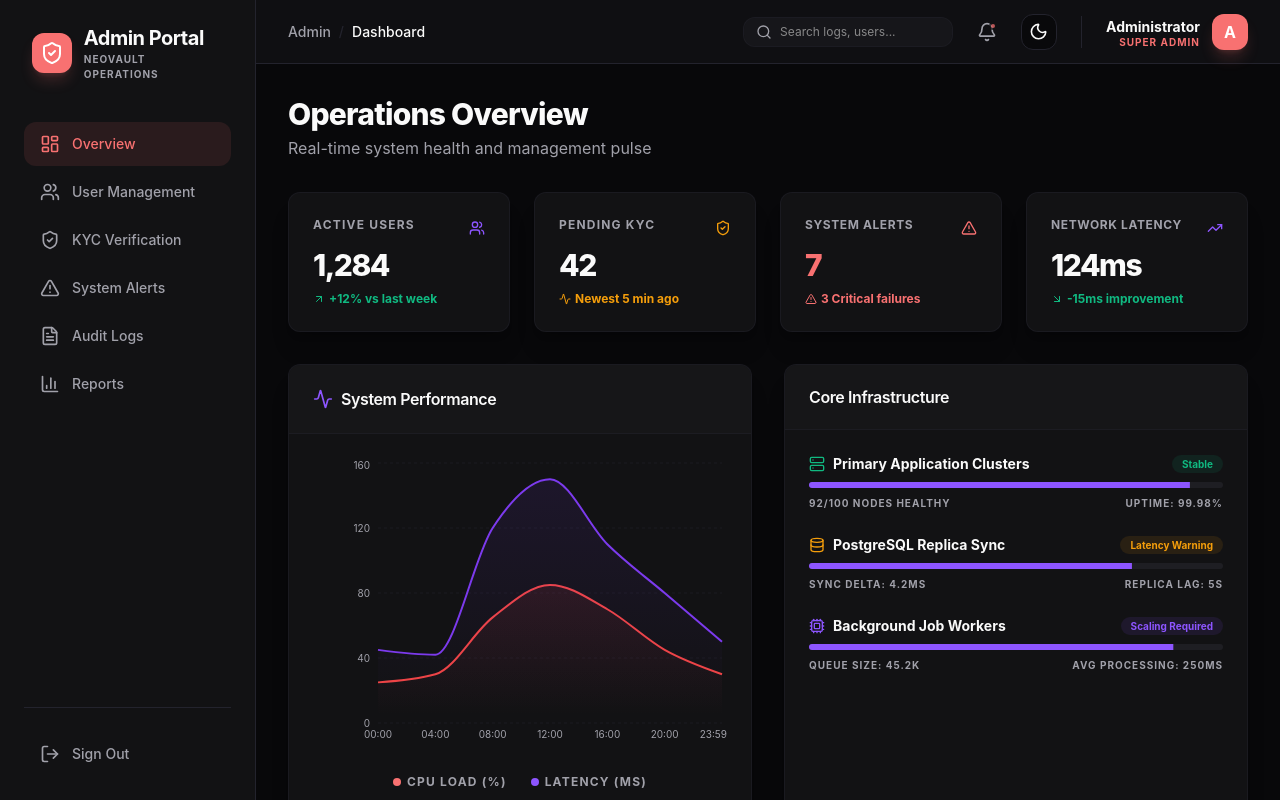
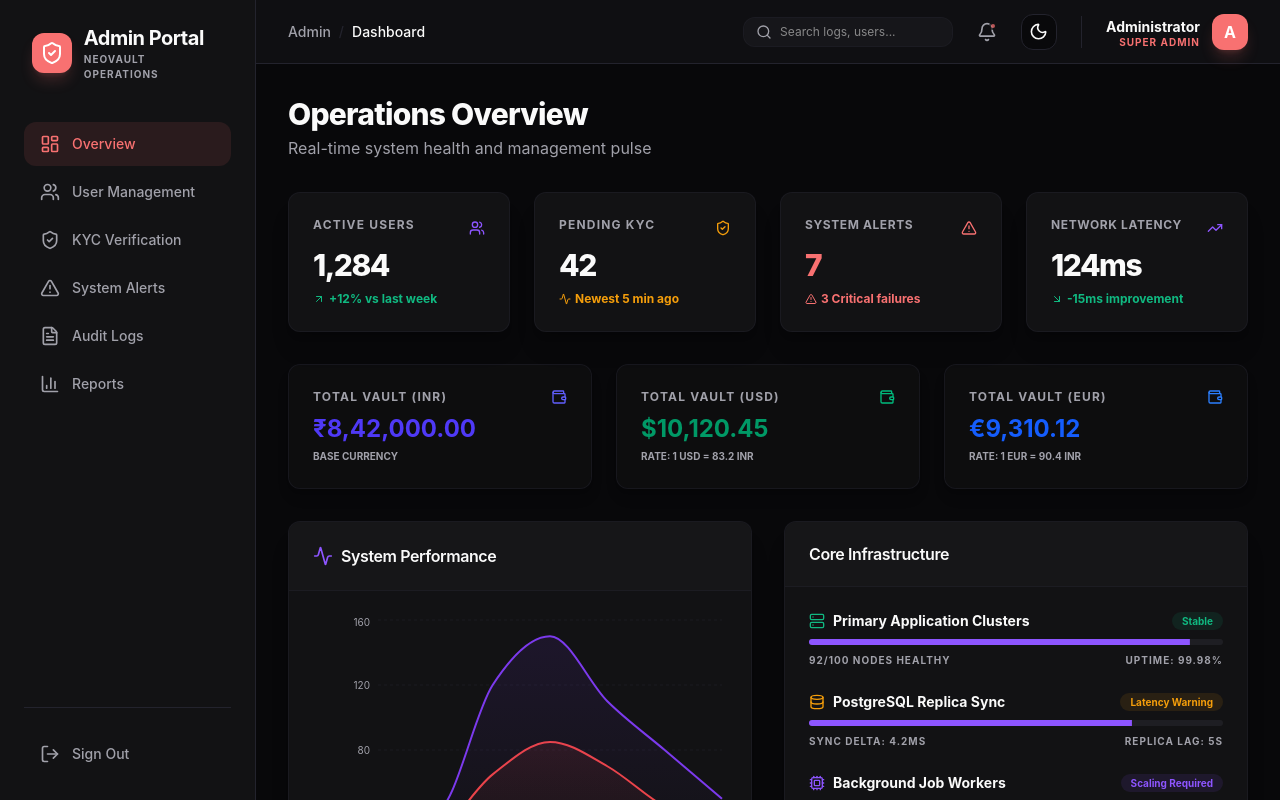
Before and after one commit to Navaneethasggs/modern-digital-banking-jan-26, a React (Vite) app in the folder client/: page /admin/dashboard in a window 1280 px wide. Built offline with nearby package versions, Linux system fonts and the light colour scheme.

Commit message:
Update AdminDashboard.jsx

```diff
--- a/client/src/features/admin/components/AdminDashboard.jsx
+++ b/client/src/features/admin/components/AdminDashboard.jsx
@@ -12,7 +12,8 @@ import {
     ArrowDownRight,
     Server,
     Database,
-    Cpu
+    Cpu,
+    Wallet // Added for Currency icons
 } from 'lucide-react';
 import { AreaChart, Area, XAxis, YAxis, CartesianGrid, Tooltip, ResponsiveContainer } from 'recharts';
 
@@ -89,6 +90,42 @@ export default function AdminDashboard() {
                             <ArrowDownRight className="h-3 w-3" />
                             <span>-15ms improvement</span>
                         </div>
+                    </CardContent>
+                </Card>
+            </div>
+
+            {/* NEW: Currency & Exchange Rate Summary */}
+            <div className="grid grid-cols-1 md:grid-cols-3 gap-6">
+                <Card className="border-border/50 shadow-lg bg-card/50">
+                    <CardHeader className="flex flex-row items-center justify-between pb-2 font-bold text-xs text-muted-foreground uppercase tracking-widest">
+                        Total Vault (INR)
+                        <Wallet className="h-4 w-4 text-indigo-500" />
+                    </CardHeader>
+                    <CardContent>
+                        <div className="text-2xl font-bold text-indigo-600">₹8,42,000.00</div>
+                        <p className="text-[10px] text-muted-foreground mt-1 uppercase font-bold">Base Currency</p>
+                    </CardContent>
+                </Card>
+
+                <Card className="border-border/50 shadow-lg bg-card/50">
+                    <CardHeader className="flex flex-row items-center justify-between pb-2 font-bold text-xs text-muted-foreground uppercase tracking-widest">
+                        Total Vault (USD)
+                        <Wallet className="h-4 w-4 text-emerald-500" />
+                    </CardHeader>
+                    <CardContent>
+                        <div className="text-2xl font-bold text-emerald-600">$10,120.45</div>
+                        <p className="text-[10px] text-muted-foreground mt-1 uppercase font-bold">Rate: 1 USD = 83.2 INR</p>
+                    </CardContent>
+                </Card>
+
+                <Card className="border-border/50 shadow-lg bg-card/50">
+                    <CardHeader className="flex flex-row items-center justify-between pb-2 font-bold text-xs text-muted-foreground uppercase tracking-widest">
+                        Total Vault (EUR)
+                        <Wallet className="h-4 w-4 text-blue-500" />
+                    </CardHeader>
+                    <CardContent>
+                        <div className="text-2xl font-bold text-blue-600">€9,310.12</div>
+                        <p className="text-[10px] text-muted-foreground mt-1 uppercase font-bold">Rate: 1 EUR = 90.4 INR</p>
                     </CardContent>
                 </Card>
             </div>
```
